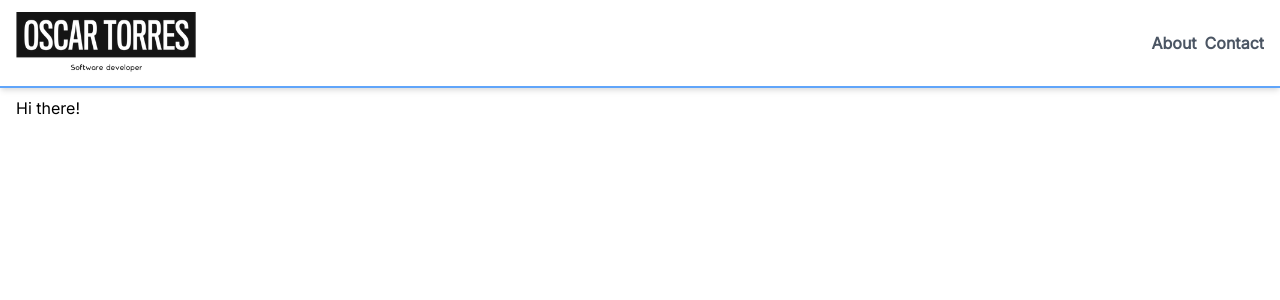
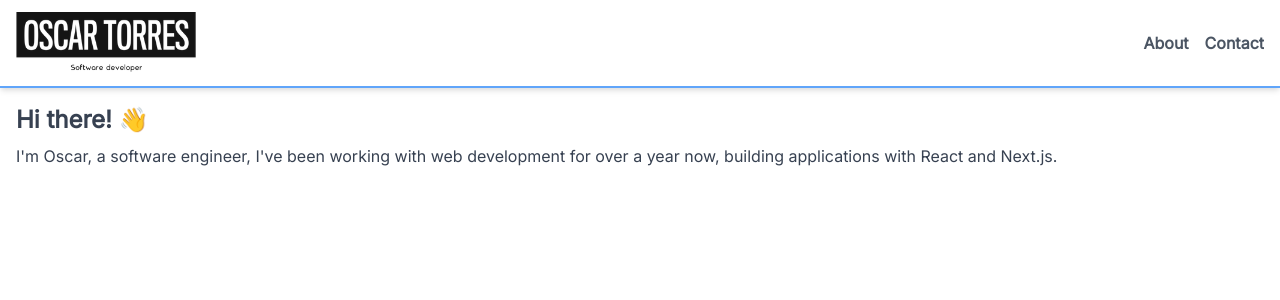
Before and after one commit to OscarDTorresB/portafolio, a Next.js app: page / in a window 1280 px wide. Shown: the top 300 px of the page. Built offline with nearby package versions, Linux system fonts and the light colour scheme.

Commit message:
Initial styles and pages

```diff
--- a/components/layout/layout.tsx
+++ b/components/layout/layout.tsx
@@ -1,12 +1,16 @@
 import { NextPage } from "next"
+import Head from "next/head"
 import Navbar from "components/navbar/navbar"
 
 const Layout: NextPage = ({ children }) => {
   return (
     <>
+      <Head>
+        <link rel="icon" href="/favicon.ico" />
+      </Head>
       <div className="w-screen h-screen">
         <Navbar />
-        <main className="px-4 py-2 max-h-full max-w-full">
+        <main className="px-4 py-2 max-h-full max-w-screen-xl mx-auto">
           {children}
         </main>
       </div>
--- a/components/navbar/navbar.tsx
+++ b/components/navbar/navbar.tsx
@@ -20,8 +20,8 @@ const Navbar: NextPage = () => {
   ];
 
   return (
-    <header>
-      <nav className="sticky top-0 container mx-auto py-2 px-4 bg-white font-semibold shadow-md border-b-2 border-blue-400">
+    <header className="sticky top-0 mx-auto py-2 px-4 bg-white font-semibold shadow-md border-b-2 border-blue-400">
+      <nav className="max-w-screen-xl mx-auto">
         <div className="flex flex-col md:flex-row md:justify-between items-center">
           <div className="flex items-center">
             <Link href="/">
@@ -37,10 +37,10 @@ const Navbar: NextPage = () => {
               </a>
             </Link>
           </div>
-          <div className="flex items-center gap-2">
+          <div className="flex items-center gap-4">
             {routes.map((route) => (
               <Link href={route.href} key={route.name}>
-                <a className={`transition-colors ease-in-out duration-500 bg-gray-600 bg-clip-text text-transparent hover:bg-blue-600 ${route.active ? 'underline bg-blue-700' : ''}`}>
+                <a className={`transition-colors ease-in-out duration-500 bg-gray-600 bg-clip-text text-transparent hover:bg-blue-500 ${route.active ? 'bg-blue-700 hover:bg-blue-700' : ''}`}>
                   <span>{route.name}</span>
                 </a>
               </Link>
--- /dev/null
+++ b/pages/about/index.tsx
@@ -0,0 +1,12 @@
+import { NextPage } from 'next';
+
+const About: NextPage = () => {
+  return (
+    <div>
+      <h1>About</h1>
+      <p>This is the about page</p>
+    </div>
+  );
+};
+
+export default About;
--- /dev/null
+++ b/pages/contact/index.tsx
@@ -0,0 +1,16 @@
+import { NextPage } from 'next';
+
+const Contact: NextPage = () => {
+  return (
+    <div>
+      <h1>Contact</h1>
+      <p>
+        Lorem ipsum dolor sit amet consectetur adipisicing elit. Quisquam
+        quaerat, doloremque, quisquam, quidem quia quisquam doloremque
+        dignissimos.
+      </p>
+    </div>
+  );
+}
+
+export default Contact;
--- a/pages/index.tsx
+++ b/pages/index.tsx
@@ -9,7 +9,14 @@ const Home: NextPage = () => {
         <meta name="description" content="Oscar's Portfolio" />
       </Head>
       <div className="container">
-        Hi there!
+        <h1 className="title">
+          Hi there! 👋
+        </h1>
+        <p className="">
+          I&apos;m Oscar, a software engineer, I&apos;ve been working with web
+          development for over a year now, building applications with React
+          and Next.js.
+        </p>
       </div>
     </>
   )
--- a/styles/globals.css
+++ b/styles/globals.css
@@ -8,9 +8,17 @@
     font-family: 'Inter', sans-serif;
     font-size: 16px;
     line-height: 1.5;
-    color: #000;
     background-color: #fff;
     -webkit-font-smoothing: antialiased;
     -moz-osx-font-smoothing: grayscale;
   }
 }
+
+html,
+body {
+  @apply text-gray-700;
+}
+
+.title {
+  @apply text-2xl font-semibold my-2 text-gray-700;
+}
```
